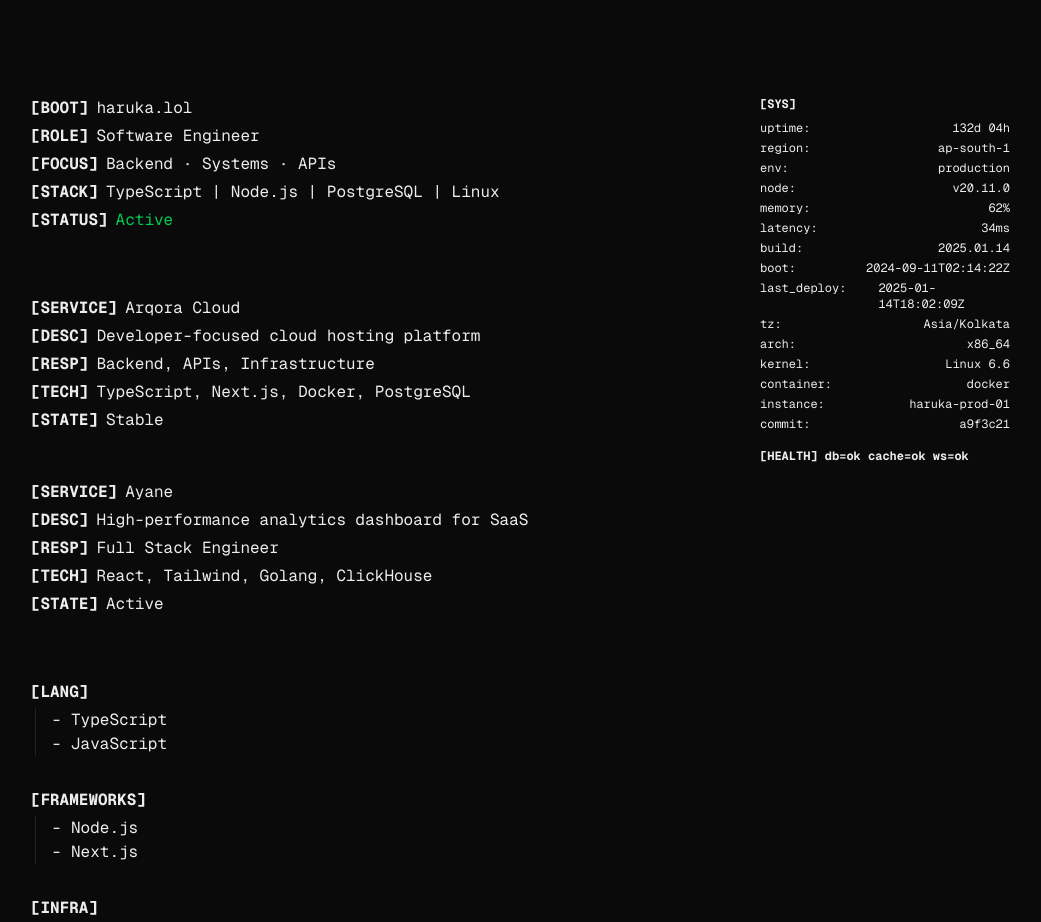
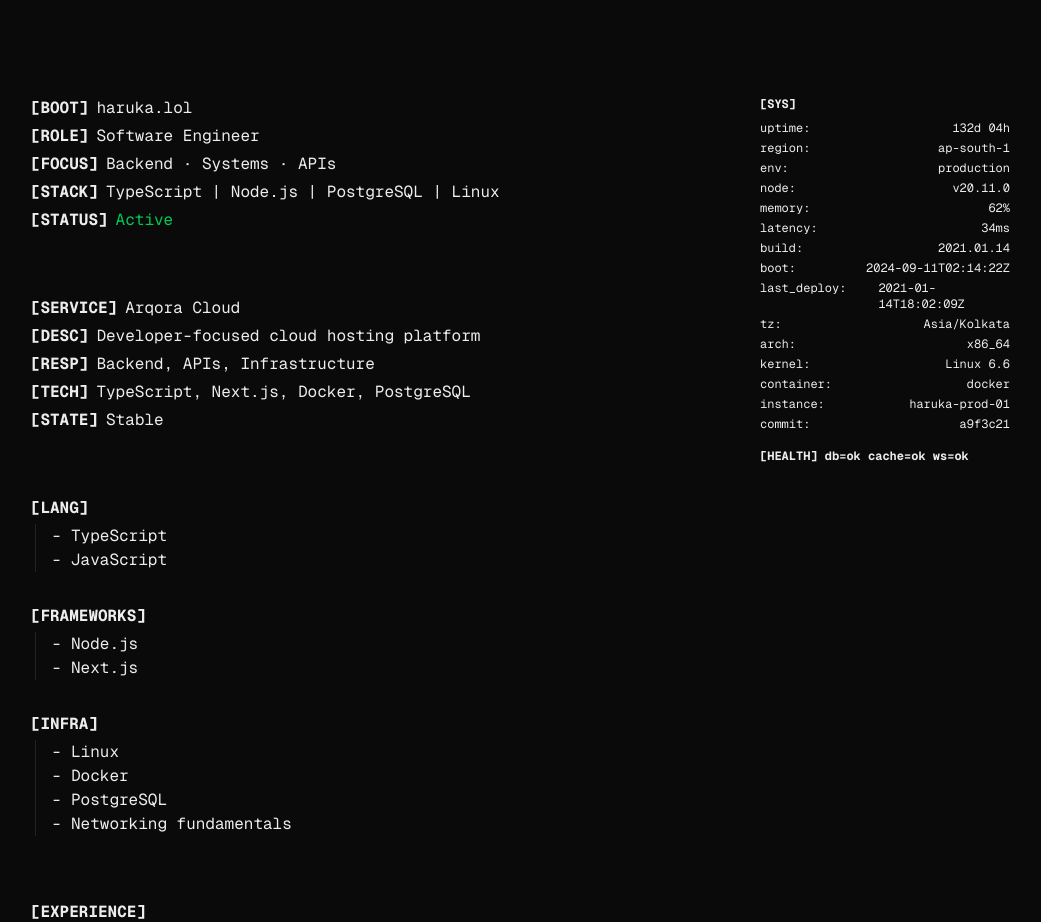
Before and after one commit to kyrexiii/haruka.lol, a Next.js app: page / in a window 1280 px wide. Shown: the top 922 px of the page, without its empty margins (174-1215 px from the left). Built offline with nearby package versions, Linux system fonts and the light colour scheme.

Commit message:
updated dates

```diff
--- a/app/about/page.tsx
+++ b/app/about/page.tsx
@@ -24,7 +24,7 @@
                     </div>
                     <div className="grid grid-cols-[80px_1fr] md:grid-cols-[100px_1fr] gap-2 md:gap-4">
                         <span>experience:</span>
-                        <span className="min-w-0 break-words">Independent development (2023 — present)</span>
+                        <span className="min-w-0 break-words">Independent development (2021 — present)</span>
                     </div>
                 </section>
 
@@ -111,7 +111,7 @@
                 {/* Footer */}
                 <section className="pt-12 text-muted-foreground/50 text-xs">
                     <div className="font-bold mb-1">[END]</div>
-                    <div>last_updated: 2025-12-18</div>
+                    <div>last_updated: 2021-12-18</div>
                 </section>
             </div>
         </main>
--- a/app/work/page.tsx
+++ b/app/work/page.tsx
@@ -65,7 +65,7 @@
                         </div>
                         <div className="grid grid-cols-[80px_1fr] md:grid-cols-[100px_1fr] gap-2 md:gap-4">
                             <span>period:</span>
-                            <span className="min-w-0 break-words">2025 — present</span>
+                            <span className="min-w-0 break-words">2021 — present</span>
                         </div>
                     </div>
 
@@ -113,7 +113,7 @@
 
                         <div className="grid grid-cols-[80px_1fr] md:grid-cols-[100px_1fr] gap-2 md:gap-4">
                             <span>period:</span>
-                            <span className="min-w-0 break-words">2025 — present</span>
+                            <span className="min-w-0 break-words">2021 — present</span>
                         </div>
 
                         {/* Capabilities section with improved layout */}
--- a/components/experience.tsx
+++ b/components/experience.tsx
@@ -3,7 +3,7 @@
     {
       role: "Wannabe Coder (Class 10)",
       company: "School Days",
-      period: "2022 - 2023",
+      period: "2022 - 2021",
       highlights: [
         "Started coding for the first time and got obsessed with JavaScript",
         "Made Discord bots instead of studying (report card showed it)",
@@ -13,7 +13,7 @@
     {
       role: "Freelance Developer",
       company: "Self-employed",
-      period: "2023 - Present",
+      period: "2021 - Present",
       highlights: [
         "Building custom web apps using Next.js, Node.js and TypeScript",
         "Working with clients and doing personal side projects",
--- a/components/hero.tsx
+++ b/components/hero.tsx
@@ -4,7 +4,7 @@
       <div className="px-6 py-24">
         <div className="space-y-8">
           <div>
-            <p className="text-muted-foreground text-sm mb-4">Portfolio 2025</p>
+            <p className="text-muted-foreground text-sm mb-4">Portfolio 2021</p>
             <h1 className="text-4xl md:text-5xl font-semibold leading-tight text-pretty">
               I'm Haruka.
             </h1>
--- a/components/sections/diagnostics.tsx
+++ b/components/sections/diagnostics.tsx
@@ -29,7 +29,7 @@
                 </div>
                 <div className="flex justify-between gap-8">
                     <span>build:</span>
-                    <span>2025.01.14</span>
+                    <span>2021.01.14</span>
                 </div>
                 <div className="flex justify-between gap-8">
                     <span>boot:</span>
@@ -37,7 +37,7 @@
                 </div>
                 <div className="flex justify-between gap-8">
                     <span>last_deploy:</span>
-                    <span>2025-01-14T18:02:09Z</span>
+                    <span>2021-01-14T18:02:09Z</span>
                 </div>
                 <div className="flex justify-between gap-8">
                     <span>tz:</span>
--- a/components/sections/experience.tsx
+++ b/components/sections/experience.tsx
@@ -5,7 +5,7 @@
                 <div>
                     <div className="text-foreground font-bold mb-1">[EXPERIENCE]</div>
                     <div className="pl-4 border-l border-muted/20 ml-1 space-y-1">
-                        <div>2023 — Present :: Independent Developer</div>
+                        <div>2021 — Present :: Independent Developer</div>
                         <div className="pl-4 text-muted-foreground/80">- Designed backend systems</div>
                         <div className="pl-4 text-muted-foreground/80">- Built APIs and internal tools</div>
                         <div className="pl-4 text-muted-foreground/80">- Worked close to infrastructure</div>
--- a/components/sections/work.tsx
+++ b/components/sections/work.tsx
@@ -5,13 +5,6 @@
         resp: "Backend, APIs, Infrastructure",
         tech: "TypeScript, Next.js, Docker, PostgreSQL",
         state: "Stable",
-    },
-    {
-        name: "Ayane",
-        description: "High-performance analytics dashboard for SaaS",
-        resp: "Full Stack Engineer",
-        tech: "React, Tailwind, Golang, ClickHouse",
-        state: "Active",
     },
 ]
 
--- a/lib/projects-data.ts
+++ b/lib/projects-data.ts
@@ -20,7 +20,7 @@
     tags: ["Node.js", "TypeScript", "JavaScript", "JSON"],
     link: "https://github.com/kyrexiii/TalkShitGetDared",
     github: "https://github.com/kyrexiii/TalkShitGetDared",
-    year: 2025,
+    year: 2021,
     status: "completed",
   },
 ]
--- a/public/notes/haruka.md
+++ b/public/notes/haruka.md
@@ -1,7 +1,7 @@
 ---
 title: "haruka - who is this guy"
 description: "a tiny intro from a not-so-perfect dev"
-date: "2025-08-07"
+date: "2021-08-07"
 readTime: "4 min read"
 tags: ["about", "whoami", "real", "dev"]
 author: "haruka"
```
Also changed, not shown: public/favicon.png.
